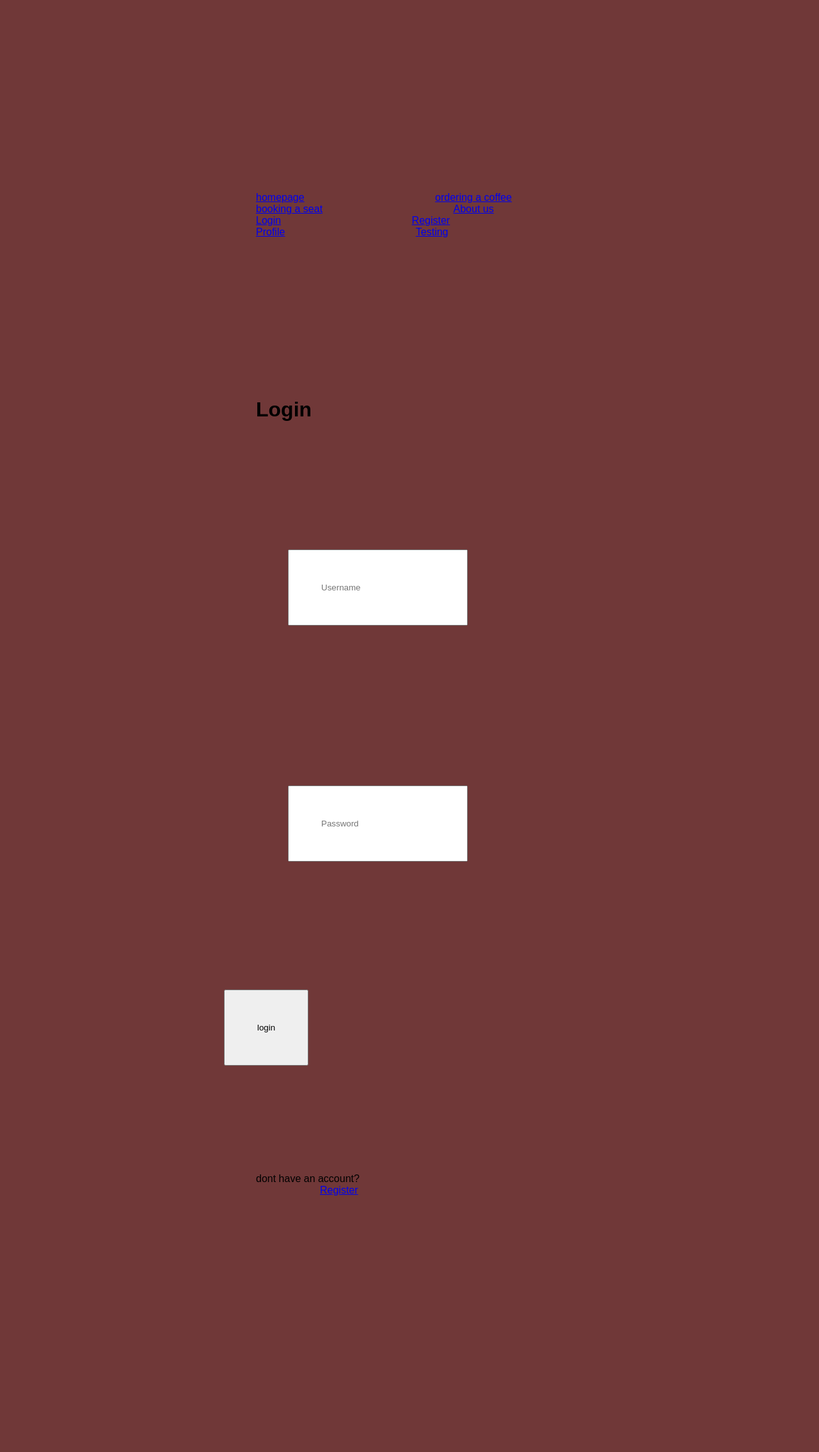
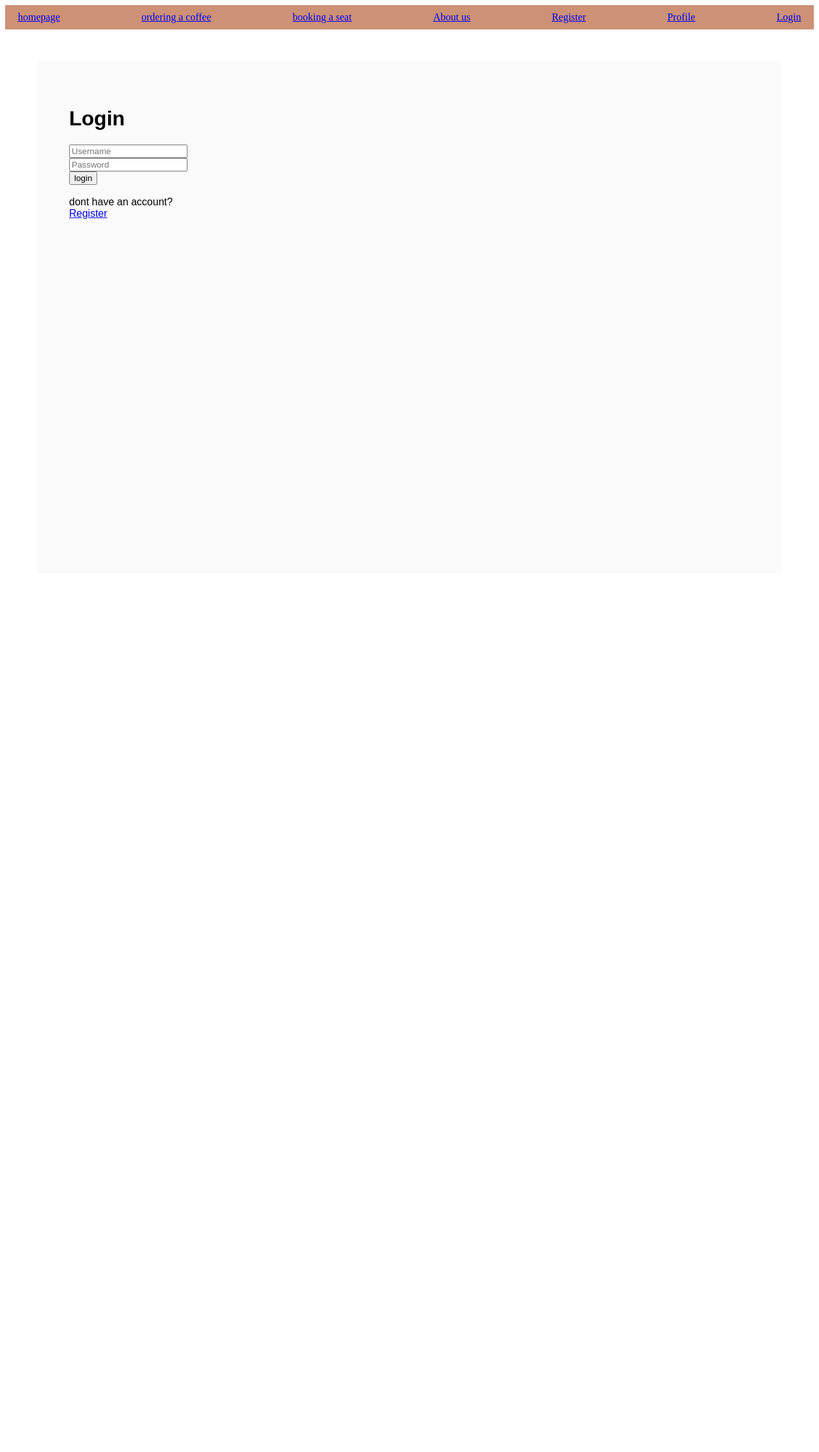
Before and after one commit to khanya-mcfadden/website-framework, a Flask app: page /login in a window 1280 px wide. Shown: the whole page at 64% size. After the commit the page ends 342 px from the top, so only its background shows below. Run offline with Flask 3, Linux system fonts and the light colour scheme.

Commit message:
chore: Update CSS styling and file paths for login page

```diff
--- a/stylesheet/main.css
+++ b/stylesheet/main.css
@@ -1,10 +1,17 @@
-* {
+form {
     font-family: Arial, sans-serif;
     margin: 50px;
     padding: 50px;
     box-sizing: border-box;
+    background: #fafafa;
+    min-height: 100vh;
+
 }
-body {
-    background: #703838;
-    min-height: 100vh;
+nav {
+    display: flex;
+    justify-content: space-between;
+    align-items: center;
+    background: #c07553cb;
+    color: white;
+    padding: 10px 20px;
 }
--- a/templates/BookingPage.html
+++ b/templates/BookingPage.html
@@ -0,0 +1 @@
+<!DOCTYPE html>
--- a/templates/login.html
+++ b/templates/login.html
@@ -1,11 +1,10 @@
-<!-- templates base -->
-
 <!DOCTYPE html>
 <html lang="en">
 <head>
     <title>Page Title</title>
-
-    <link rel="stylesheet" href="main.css">
+    <meta charset="UTF-8">
+    <meta name="viewport" content="width=device-width, initial-scale=1.0">
+    <link rel="stylesheet" type="text/css" href="/stylesheet/main.css">
 </head>
 <body>
     <nav class="topnav">
@@ -13,11 +12,13 @@
         <a href="/ordering">ordering a coffee</a>
         <a href="/Booking">booking a seat</a>
         <a href="/contact">About us</a>
-        <a href="/login">Login</a>
+        <!-- <a href="/login">Login</a> -->
         <a href="/register">Register</a>
         <a href="/profile">Profile</a>
-        <a href="/testing">Testing</a>
+
+        <a style="float:right" href="/login" >Login</a>
     </nav>
+
     <form>
         <h1>Login</h1>
         <div>
@@ -28,9 +29,9 @@
         </div>
         <input type="submit" value="login">
         <div>
-            </br>
+            <br>
             dont have an account?
-            </br>
+            <br>
             <a href="/register">Register</a>
         </div>
     </form>
@@ -46,3 +47,5 @@
             </footer>
         </div>
 -->
+</body>
+</html>
```
Also changed, not shown: templates/index.html (+4 -4 lines).
